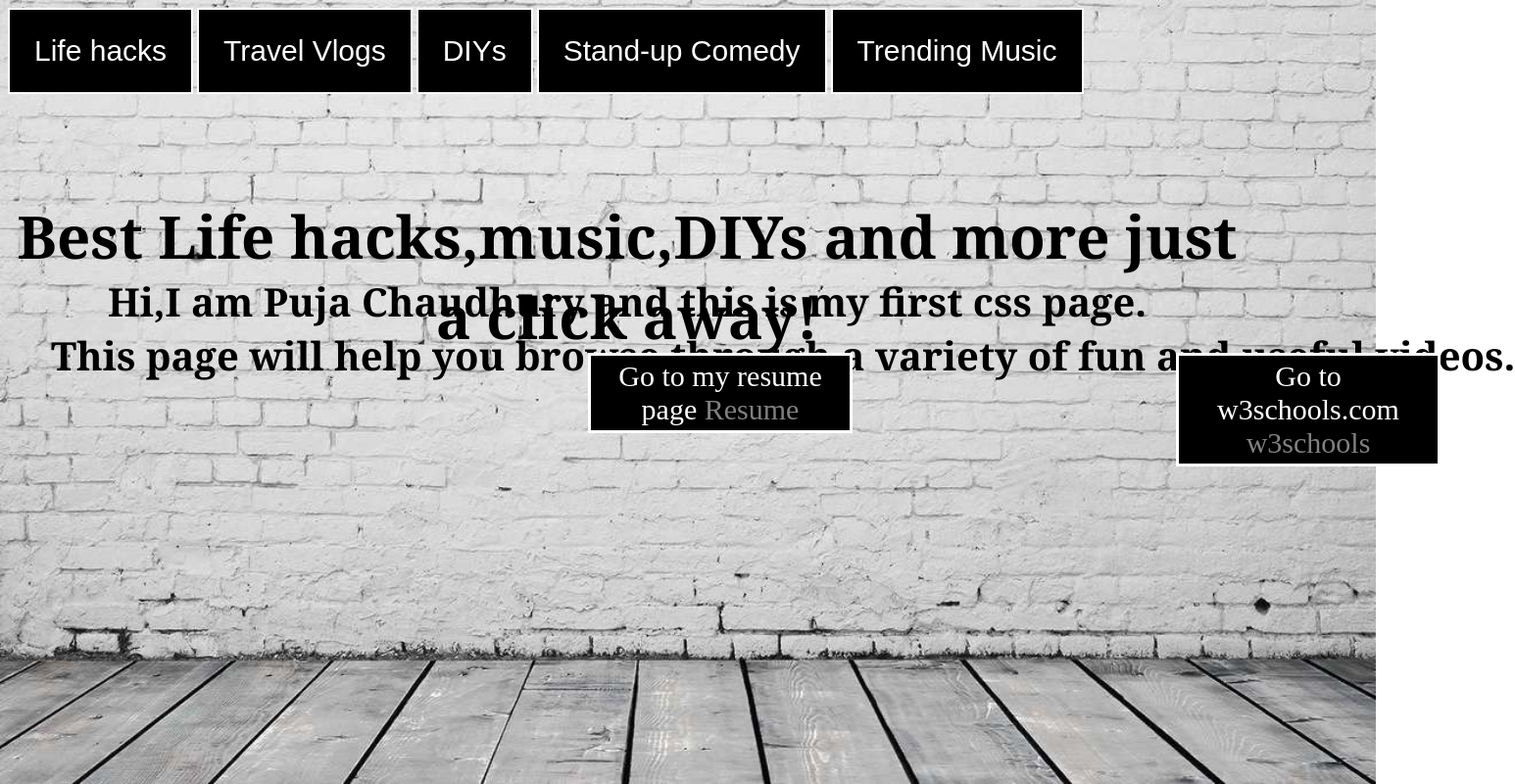
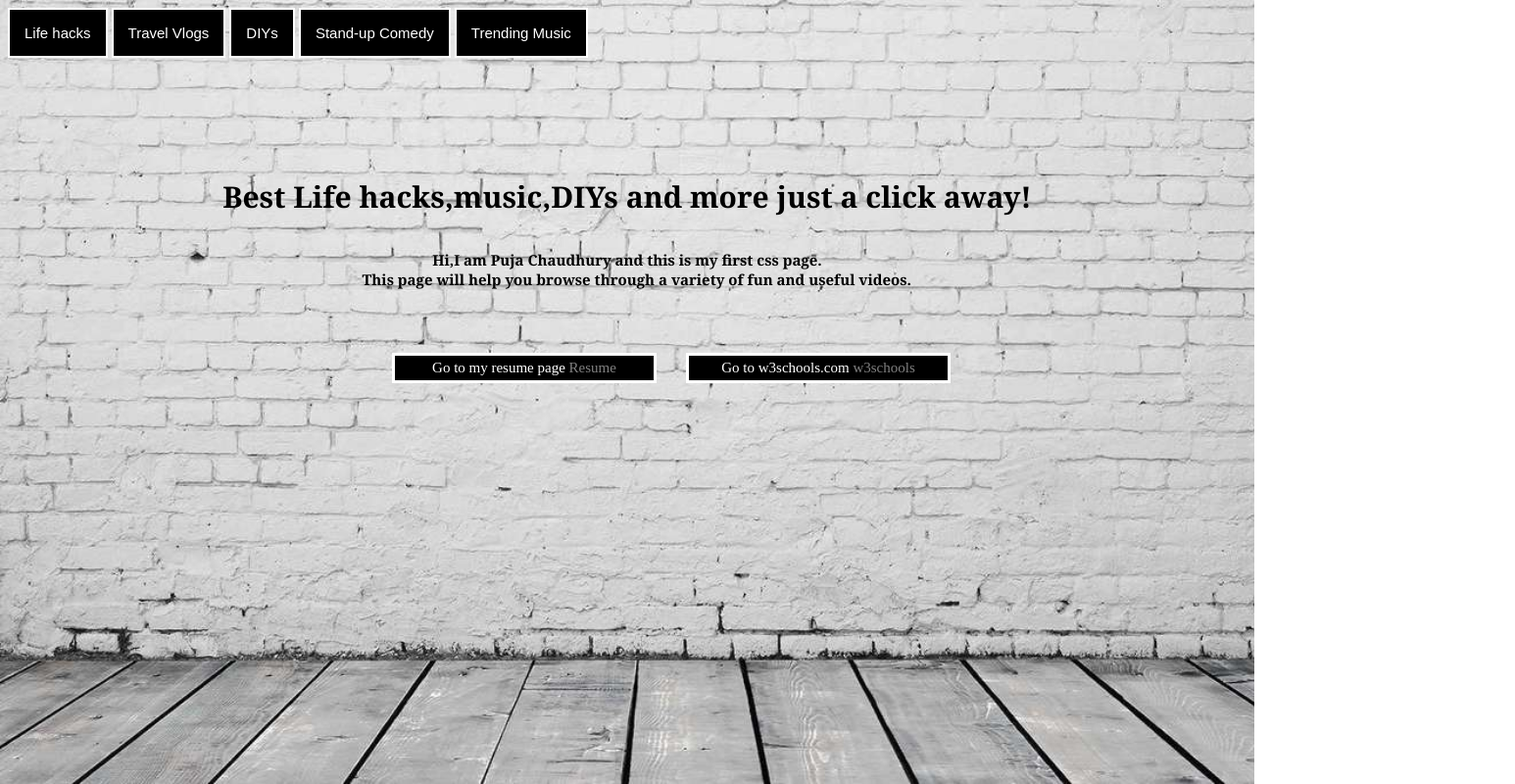
Before and after one commit to khaleesi24/khaleesi24.github.io, a plain HTML site: page index.html in a window 1280 px wide. Shown: the whole page at 98% size, 1546 px wide, since content can reach past the window. Drawn offline with Linux system fonts and the light colour scheme.

Commit message:
Update index.html

```diff
--- a/index.html
+++ b/index.html
@@ -11,7 +11,7 @@ body {
 h1
 {
   font-family:Georgia;
-    font-size:60px;
+    font-size:30px;
     position: absolute;
     left: 0;
     top: 20%;
@@ -19,7 +19,7 @@ h1
     text-align:center;
 }
 pre {
-    font-size:40px;
+    font-size:15px;
     text-align:center;
     font-family:Georgia;
     top: 30%;
@@ -30,8 +30,8 @@ pre {
 .dropbtn {
     background-color: black;
     color: white;
-    padding: 25px;
-    font-size: 30px;
+    padding: 15px;
+    font-size: 15px;
     border-style: solid;
     border-color: white;
     cursor: pointer;
@@ -56,8 +56,8 @@ pre {
 /* Links inside the dropdown */
 .dropdown-content a {
     color: black;
-    padding: 25px;
-    font-size: 30px;
+    padding: 15px;
+    font-size: 15px;
     text-decoration: none;
     display: block;
 }
@@ -79,12 +79,12 @@ div.resume {
     padding: 4px;
     border-style: solid;
     border-color: white;
-    font-size:30px;
+    font-size:15px;
     text-align:center;
     top: 45%;
     width: 20%;
     position: absolute;
-    left: 600px;
+    left: 400px;
     background-color: black;
     color:white;
 }
@@ -93,12 +93,12 @@ div.w3 {
     padding: 4px;
     border-style: solid;
     border-color: white;
-    font-size:30px;
+    font-size:15px;
     text-align:center;
     top: 45%;
     width: 20%;
     position: absolute;
-    left: 1200px;
+    left: 700px;
     background-color: black;
     color:white;
 }
```
